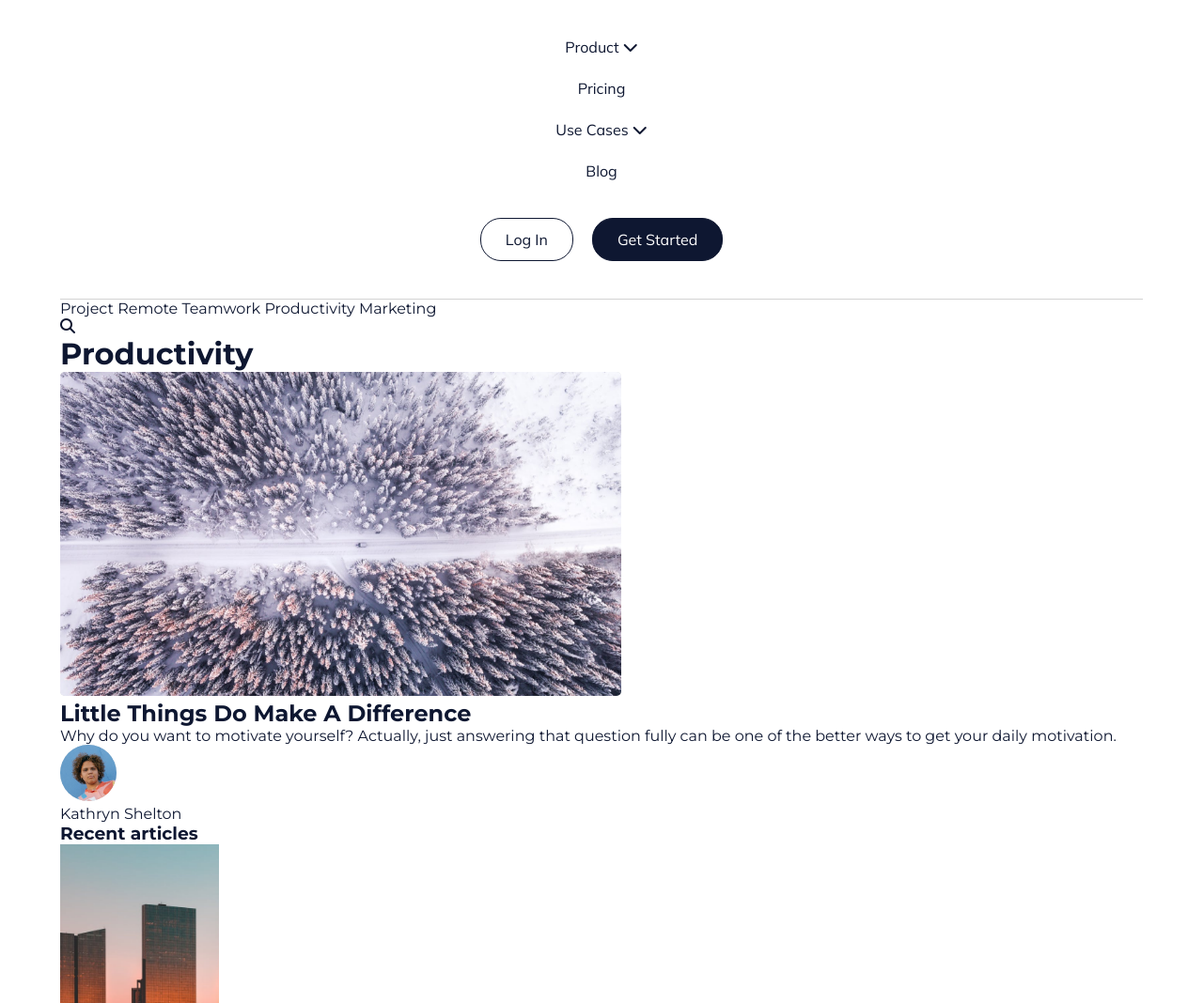
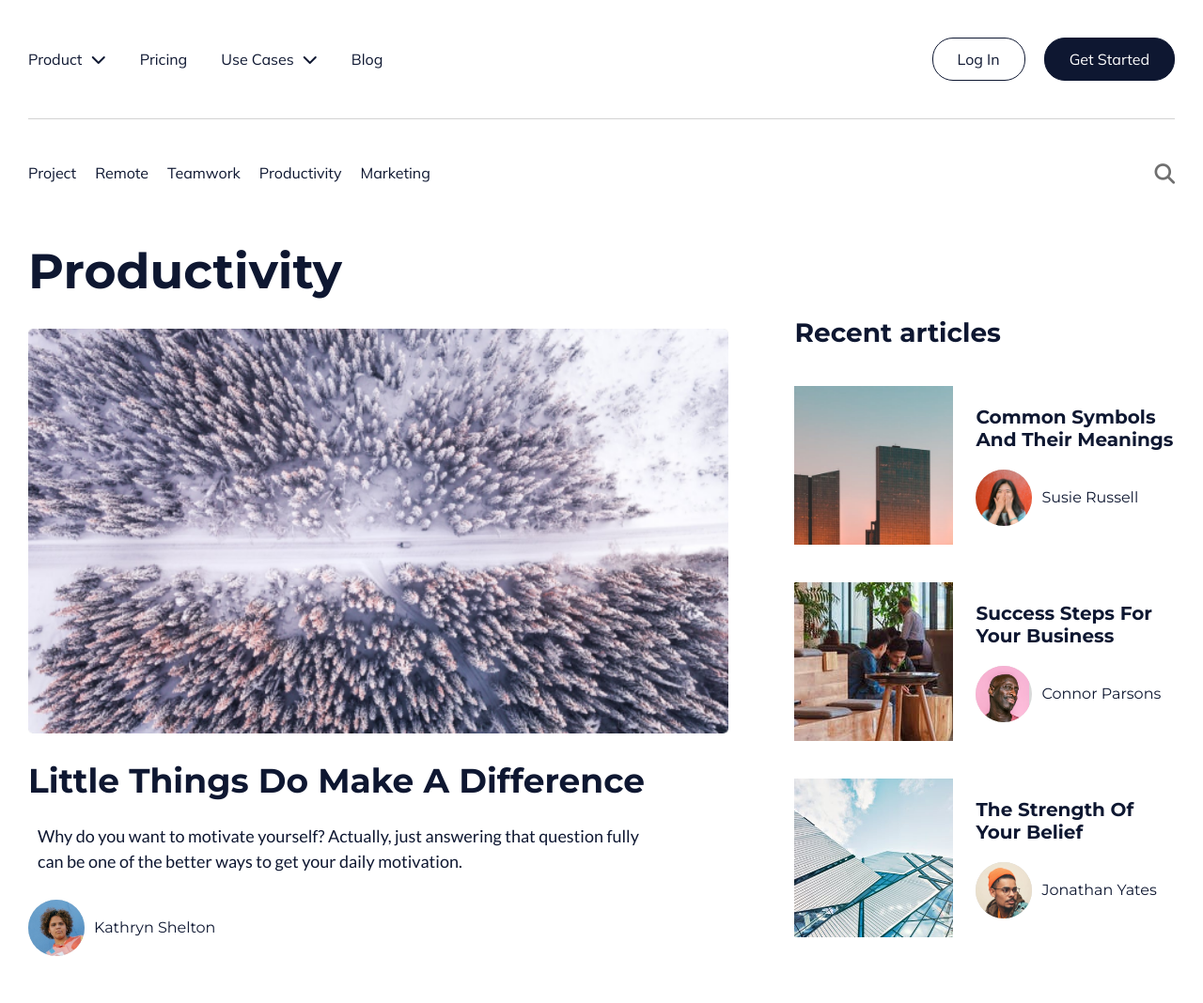
Before and after one commit to romelmahmud/article-page-dailyUIChallenge, a plain HTML site: page index.html in a window 1280 px wide. Shown: the top 1068 px of the page at 94% size. Drawn offline with Linux system fonts and the light colour scheme.

Commit message:
complete develope for mobile and web

```diff
--- a/index.html
+++ b/index.html
@@ -9,7 +9,7 @@
       src="https://kit.fontawesome.com/2354933f4b.js"
       crossorigin="anonymous"
     ></script>
-    <title>Document</title>
+    <title>Article Page</title>
   </head>
   <body>
     <div class="container">
@@ -52,9 +52,9 @@
         <div class="content__cocntainer">
           <div class="featured__article">
             <h1 class="title">Productivity</h1>
-            <img src="/img/hero.png" alt="hero image" />
+            <img class="featured__image" src="/img/hero.png" alt="hero image" />
             <h2>Little Things Do Make A Difference</h2>
-            <p>
+            <p class="body">
               Why do you want to motivate yourself? Actually, just answering
               that question fully can be one of the better ways to get your
               daily motivation.
@@ -83,7 +83,7 @@
                 <h3>Success Steps For Your Business</h3>
                 <div class="profile">
                   <img src="/img/profile-03.png" alt="profile picture" />
-                  <p>Susie Russell</p>
+                  <p>Connor Parsons</p>
                 </div>
               </div>
             </article>
@@ -93,7 +93,7 @@
                 <h3>The Strength Of Your Belief</h3>
                 <div class="profile">
                   <img src="/img/profile-04.png" alt="profile picture" />
-                  <p>Susie Russell</p>
+                  <p>Jonathan Yates</p>
                 </div>
               </div>
             </article>
--- a/style.css
+++ b/style.css
@@ -32,16 +32,21 @@ p {
   margin: 0;
   padding: 0;
 }
-
 img {
-  width: auto;
   display: inline-block;
 }
-
+p {
+  margin-left: 0.625rem;
+}
 .container {
   width: 90%;
-  max-width: 1200px;
-  margin: 0 auto;
+  max-width: 1220px;
+  margin: auto;
+}
+
+.profile {
+  display: flex;
+  align-items: center;
 }
 
 /* !Global Style end*/
@@ -63,8 +68,10 @@ header {
   margin-bottom: 1rem;
   transition: all 200ms ease-in-out;
 }
+.nav__bar ul li span {
+  margin-left: 5px;
+}
 .nav__bar ul li a:hover {
-  /* scale: 1.05; */
   color: #4a4a4a;
 }
 .btn__container {
@@ -97,3 +104,112 @@ header {
   background-color: #4a4a4a;
   scale: 1.05;
 }
+/* * main  */
+
+.header {
+  display: flex;
+  justify-content: space-between;
+  padding: 2rem 0 3.75rem;
+  align-items: center;
+}
+.hero__nav {
+  display: flex;
+  flex-wrap: wrap;
+}
+.hero__nav a {
+  margin-top: 0.75rem;
+  margin-right: 1.25rem;
+  font-family: "Mulish", sans-serif;
+}
+
+.fa-search {
+  margin-top: 1rem;
+  margin-right: 1rem;
+  font-size: 1.35rem;
+  color: #6f6f6f;
+  cursor: pointer;
+}
+
+.title {
+  font-size: 3.25rem;
+  margin-bottom: 1.875rem;
+}
+.featured__article .featured__image {
+  width: 100%;
+  margin-bottom: 1.5rem;
+}
+.featured__article h2 {
+  font-size: 2.25rem;
+  margin-bottom: 1.5rem;
+}
+.featured__article .body {
+  font-size: 1.125rem;
+  font-family: "Lato", sans-serif;
+  line-height: 1.5;
+  width: 90%;
+  margin-bottom: 1.6785rem;
+}
+
+.recent__articles {
+  margin: 2rem 0;
+}
+
+h3 {
+  font-size: 1.75rem;
+}
+article {
+  margin-top: 2.5rem;
+  display: flex;
+
+  align-items: center;
+}
+.article__info {
+  margin-left: 1.5rem;
+}
+article h3 {
+  margin-bottom: 1.25rem;
+  font-size: 1.25rem;
+}
+
+@media (min-width: 900px) {
+  .container {
+    width: 100%;
+  }
+  header {
+    display: flex;
+    align-items: center;
+    justify-content: space-between;
+  }
+
+  .btn__container {
+    margin-top: 0;
+  }
+  .nav__bar ul {
+    align-items: center;
+
+    flex-direction: row;
+  }
+  .nav__bar ul li {
+    padding-bottom: 0rem;
+    margin-bottom: 0rem;
+  }
+  .nav__bar ul li:not(:last-child) {
+    margin-right: 2.25rem;
+  }
+  .content__cocntainer {
+    display: flex;
+  }
+  .featured__article {
+    margin-right: 4.375rem;
+  }
+  .recent__articles {
+    margin: 5rem 0;
+  }
+  .fa-search {
+    margin-right: 0;
+  }
+
+  article h3 {
+    font-size: 1.25rem;
+  }
+}
```
